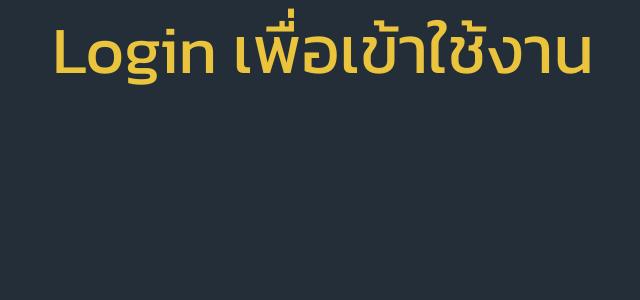
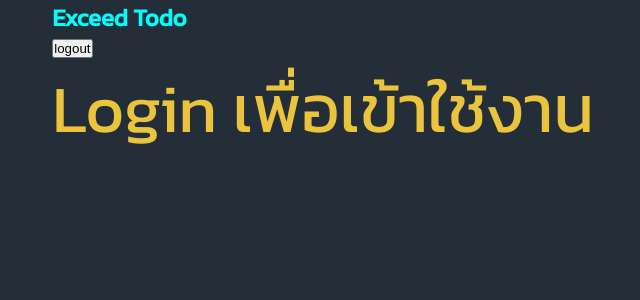
Before and after one commit to noeyiue/POSME, a React (Create React App) app in the folder frontend/: page /login in a window 1280 px wide. Shown: the top 300 px of the page, without its empty margins (317-957 px from the left). Built offline with nearby package versions, Linux system fonts and the light colour scheme.

Commit message:
Update Framework

```diff
--- a/frontend/package.json
+++ b/frontend/package.json
@@ -6,6 +6,7 @@
     "@testing-library/jest-dom": "^5.16.5",
     "@testing-library/react": "^13.3.0",
     "@testing-library/user-event": "^13.5.0",
+    "bootstrap": "^5.2.0",
     "promptpay-qr": "^0.5.0",
     "quagga": "^0.12.1",
     "react": "^18.2.0",
--- a/frontend/src/App.js
+++ b/frontend/src/App.js
@@ -7,11 +7,13 @@ import Items from './pages/Items.js'
 import Reports from './pages/Report.js'
 import Login from './pages/Login.js'
 import Title from '../src/components/title.js'
+import Navbar from '../src/components/navbar.js'
 
 
 function App() {
   return (
       <Browser>
+        <Navbar />
         <Routes>
           <Route path="*" element={<Title />} />
           <Route path="/login" element={<Login />} />
--- a/frontend/src/components/navbar.css
+++ b/frontend/src/components/navbar.css
@@ -0,0 +1,3 @@
+nav {
+    color: aqua;
+}
--- a/frontend/src/components/navbar.js
+++ b/frontend/src/components/navbar.js
@@ -3,7 +3,12 @@ import './navbar.css'
 
 function navbar() {
   return (
-    <div>navbar</div>
+    <nav>
+      <h1>Exceed Todo</h1>
+      <button className="btn-add-todo">
+        logout
+      </button>
+    </nav>
   )
 }
 
```
Also changed, not shown: 2 other files (tests, documents, lock files or other folders).
